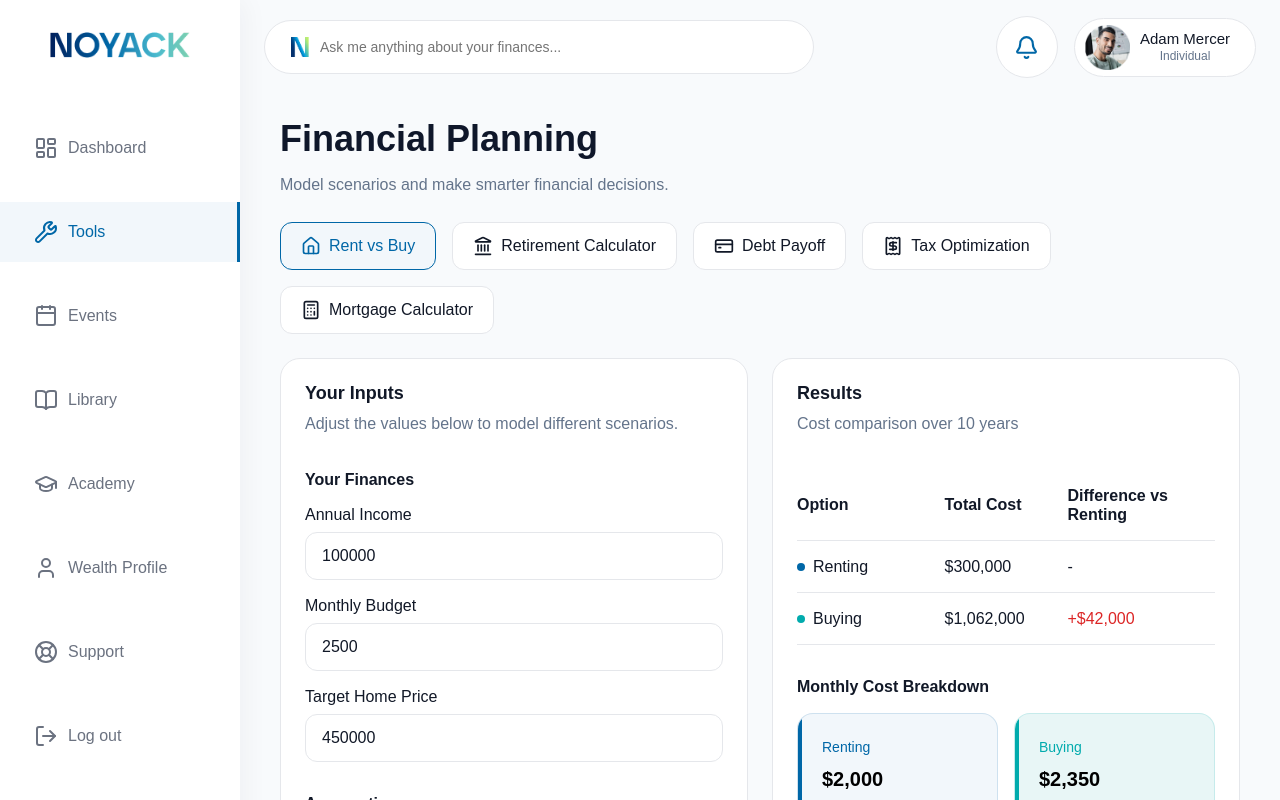
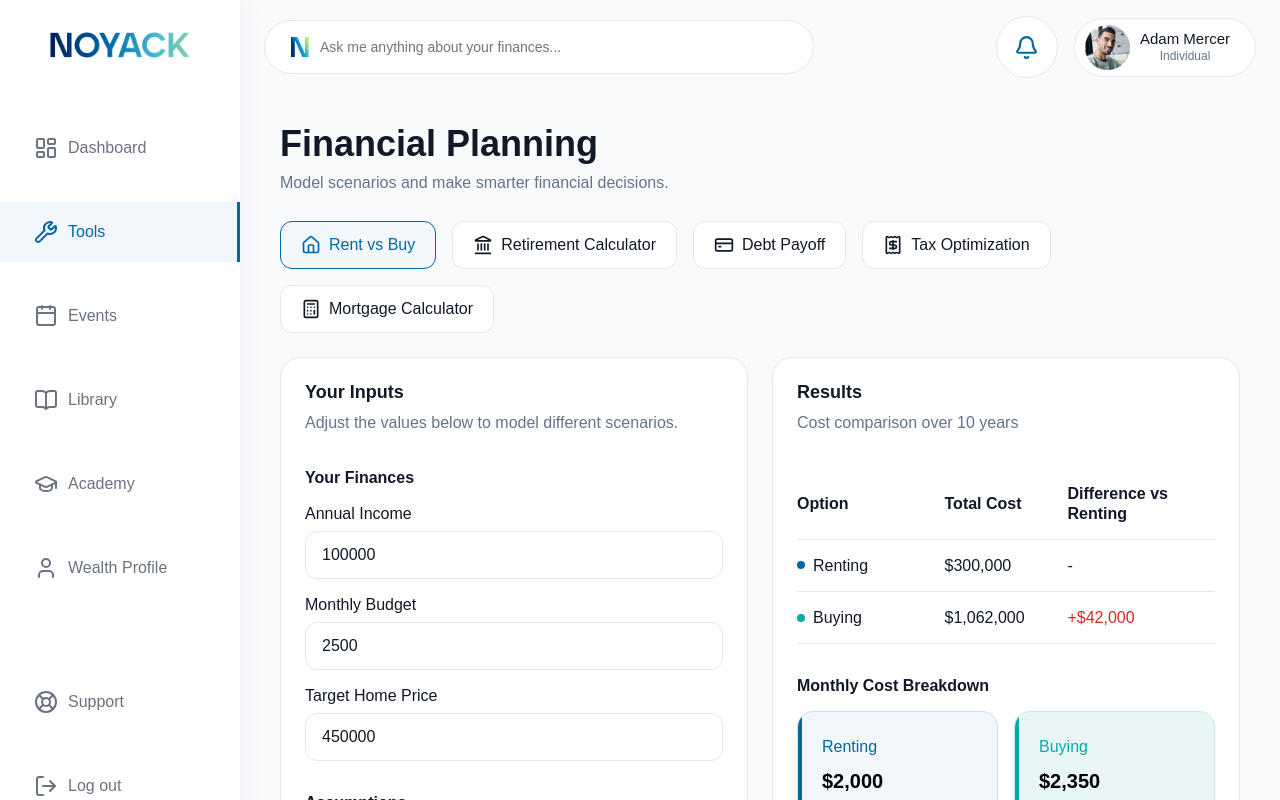
Before and after one commit to araicabenjamin/noyack-dashboard, a React (Vite) app: page /tools in a window 1280 px wide. Shown: the top 800 px of the page. Built offline with nearby package versions, Linux system fonts and the light colour scheme.

Commit message:
Refactor typography tokens and improve sidebar navigation

```diff
--- a/src/layout/Sidebar/Sidebar.css
+++ b/src/layout/Sidebar/Sidebar.css
@@ -1,21 +1,9 @@
 .sidebar {
   background: var(--color-surface-primary);
   box-shadow: 6px 0 24px rgba(15, 23, 42, 0.04);
-}
-
-.logo {
-  margin-top: 32px;
 
   display: flex;
-  align-items: center;
-  justify-content: center;
-}
-
-.logo img {
-  width: 140px;
-  height: auto;
-
-  display: block;
+  flex-direction: column;
 }
 
 .sidebar-nav {
@@ -24,6 +12,15 @@
   gap: 24px;
 
   margin-top: 60px;
+  flex: 1;
+}
+
+.sidebar-footer {
+  margin-top: 50px;
+
+  display: flex;
+  flex-direction: column;
+  gap: 24px;
 }
 
 .sidebar-item {
@@ -48,6 +45,23 @@
 }
 
 
+/* LOGO */
+
+.logo {
+  margin-top: 32px;
+
+  display: flex;
+  align-items: center;
+  justify-content: center;
+}
+
+.logo img {
+  width: 140px;
+  height: auto;
+
+  display: block;
+}
+
 
 /* =========================
    MEDIA QUERIES - <768px
--- a/src/layout/Sidebar/Sidebar.tsx
+++ b/src/layout/Sidebar/Sidebar.tsx
@@ -15,9 +15,9 @@ import {
 export const Sidebar = () => {
   return (
     <aside className="sidebar">
-      <div className="logo">
+      <NavLink to="/" className="logo">
         <img src="/NOYACK Logo.png" alt="Noyack logo" />
-      </div>
+      </NavLink>
 
       <nav className="sidebar-nav">
         <NavLink
@@ -75,6 +75,7 @@ export const Sidebar = () => {
           <span>Wealth Profile</span>
         </NavLink>
 
+        <div className="sidebar-footer">
           <div className="sidebar-item">
             <LifeBuoy />
             <span>Support</span>
@@ -84,6 +85,7 @@ export const Sidebar = () => {
             <LogOut />
             <span>Log out</span>
           </div>
+        </div>
       </nav>
     </aside>
   );
--- a/src/styles/tokens.css
+++ b/src/styles/tokens.css
@@ -15,17 +15,17 @@
    TYPOGRAPHY TOKENS
 ========================= */
 
-  --font-size-value-xl: 36px;
+  --font-size-sm: 14px;
 
-  --font-size-value-lg: 28px;
+  --font-size-md: 16px;
 
-  --font-size-value-md: 20px;
+  --font-size-lg: 18px;
 
-  --font-size-card-heading: 18px;
+  --font-size-xl: 20px;
 
-  --font-size-body: 16px;
+  --font-size-2xl: 28px;
 
-  --font-size-helper: 14px;
+  --font-size-3xl: 36px;
 
   /* =========================
      BACKGROUNDS / SURFACES
@@ -158,38 +158,35 @@
 
   --space-40: 40px;
 }
-
 /* =========================
-   TYPOGRAPHY SYSTEM
+   UTILITY CLASSES
 ========================= */
 
-/* PAGE HEADINGS */
-
 .page-bold {
-  font-size: 25px;
+  font-size: var(--font-size-2xl);
   line-height: 1.2;
   font-weight: 700;
 }
 
 .page-semibold {
-  font-size: 36px;
+  font-size: var(--font-size-3xl);
   font-weight: 600;
-  color: #0f172a;
-  line-height: 1.1;
-  margin-bottom: 12px;
+  color: var(--color-text-primary);
+  line-height: 1.4;
+
 }
 
 /* CARD HEADINGS */
 
 .card-bold {
-  font-size: 18px;
+  font-size: var(--font-size-lg);
   line-height: 1.2;
   font-weight: 700;
   color: var(--color-text-primary);
 }
 
 .card-semibold {
-  font-size: var(--font-size-card-heading);
+  font-size: var(--font-size-lg);
   line-height: 1.2;
   font-weight: 600;
   color: var(--color-text-primary);
@@ -197,45 +194,25 @@
 
 /* PRIMARY TEXT */
 
-.primary-regular {
-  font-size: 16px;
+.primary-regular,
+.body-regular {
+  font-size: var(--font-size-md);
   line-height: 1.2;
   font-weight: 400;
   color: var(--color-text-primary);
 }
 
-.primary-medium {
-  font-size: 16px;
+.primary-medium,
+.body-medium {
+  font-size: var(--font-size-md);
   line-height: 1.2;
   font-weight: 500;
   color: var(--color-text-primary);
 }
 
-.primary-semibold {
-  font-size: 16px;
-  line-height: 1.2;
-  font-weight: 600;
-  color: var(--color-text-primary);
-}
-
-/* BODY */
-
-.body-regular {
-  font-size: 16px;
-  line-height: 1.2;
-  font-weight: 400;
-  color: var(--color-text-primary);
-}
-
-.body-medium {
-  font-size: 16px;
-  line-height: 1.2;
-  font-weight: 500;
-  color: var(--color-text-primary);
-}
-
+.primary-semibold,
 .body-semibold {
-  font-size: 16px;
+  font-size: var(--font-size-md);
   line-height: 1.2;
   font-weight: 600;
   color: var(--color-text-primary);
@@ -244,20 +221,21 @@
 /* HELPERS */
 
 .helper-regular {
-  font-size: 16px;
+  font-size: var(--font-size-md);
   line-height: 1.7;
+  font-weight: 400;
   color: var(--color-text-muted);
 }
 
 .helper-medium {
-  font-size: var(--font-size-helper);
+  font-size: var(--font-size-md);
   line-height: 1.4;
   font-weight: 500;
   color: var(--color-text-muted);
 }
 
 .helper-semibold {
-  font-size: var(--font-size-helper);
+  font-size: var(--font-size-md);
   line-height: 1.4;
   font-weight: 600;
   color: var(--color-text-muted);
@@ -266,7 +244,7 @@
 /* META */
 
 .meta-regular {
-  font-size: 12px;
+  font-size: var(--font-size-sm);
   line-height: 1.2;
   font-weight: 400;
 }
@@ -274,7 +252,7 @@
 /* BUTTONS */
 
 .button-medium {
-  font-size: 14px;
+  font-size: var(--font-size-sm);
   line-height: 1.2;
   font-weight: 500;
 }
@@ -282,7 +260,7 @@
 /* BADGES */
 
 .badge-medium {
-  font-size: 12px;
+  font-size: var(--font-size-sm);
   line-height: 1.2;
   font-weight: 500;
 }
@@ -290,13 +268,13 @@
 /* VALUES */
 
 .value-xl {
-  font-size: var(--font-size-value-xl);
+  font-size: var(--font-size-3xl);
   line-height: 1.2;
   font-weight: 600;
 }
 
 .value-lg {
-  font-size: var(--font-size-value-lg);
+  font-size: var(--font-size-2xl);
   line-height: 1.2;
   font-weight: 500;
   margin-top: 5px;
@@ -304,23 +282,24 @@
 }
 
 .value-md {
-  font-size: var(--font-size-value-md);
+  font-size: var(--font-size-xl);
   line-height: 1.2;
   font-weight: 600;
 }
 
+/* EMPHASIS */
+
 .emphasis-semibold {
-  font-size: 18px;
+  font-size: var(--font-size-lg);
   line-height: 1.2;
   font-weight: 600;
 }
 
 .emphasis-bold {
-  font-size: 18px;
+  font-size: var(--font-size-lg);
   line-height: 1.5;
   font-weight: 700;
 }
-
 
 /* =========================
    MOBILE TOKENS
```
Lines whose indentation alone changed are shown as unchanged.
